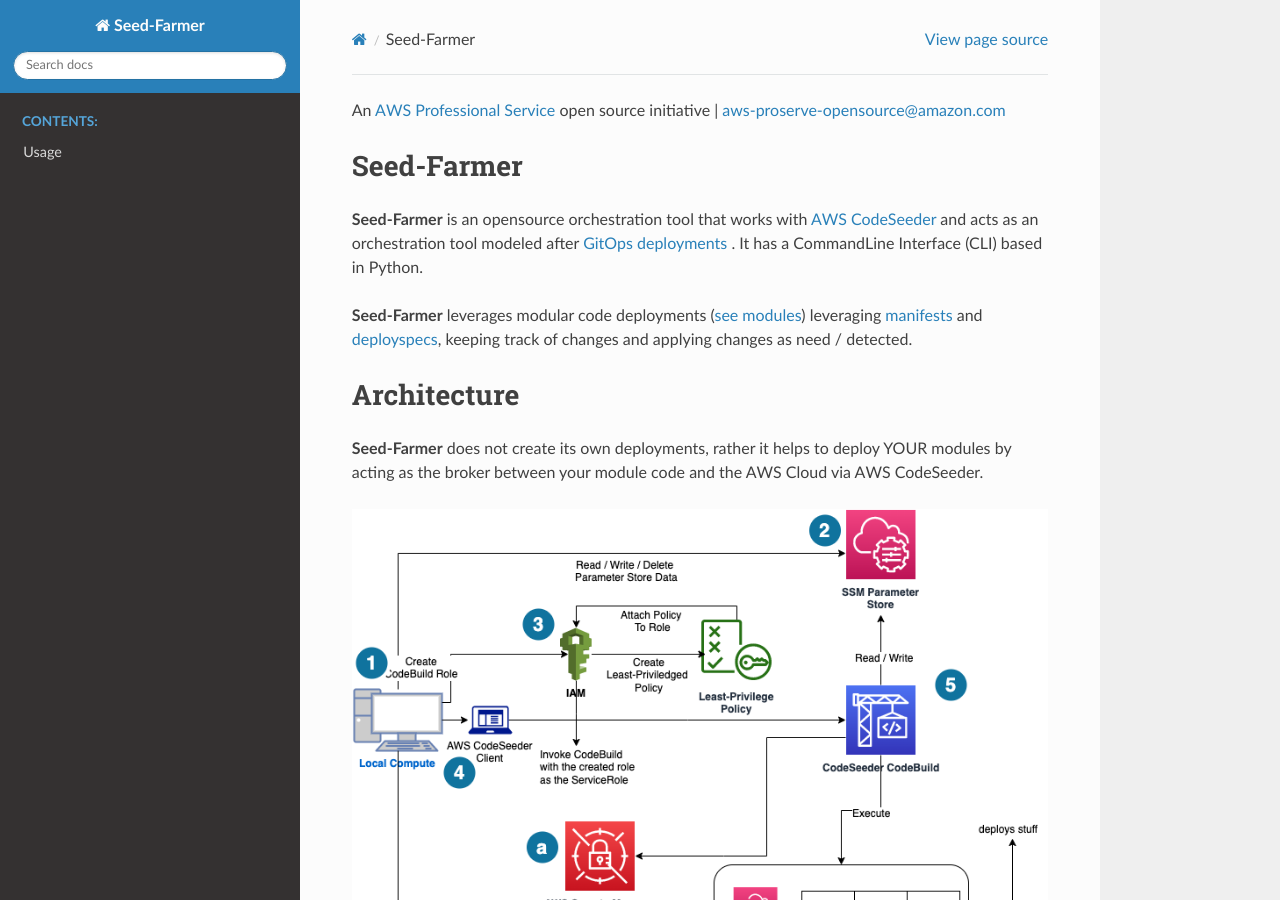
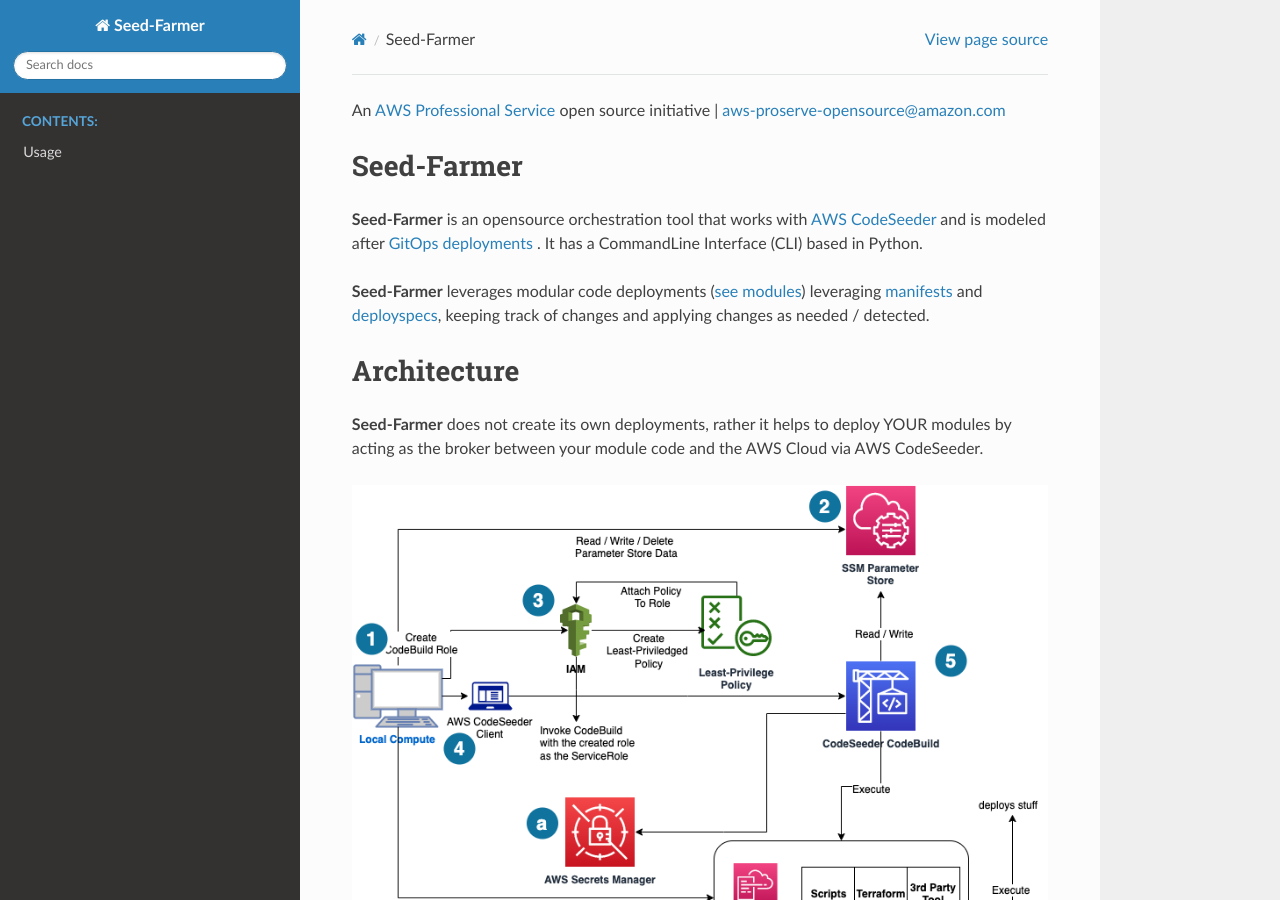
Before and after one commit to awslabs/seed-farmer, a Sphinx documentation site: the page built from docs/source/index.rst, in a window 1280 px wide and 900 px high. Built offline with Sphinx 7.4.7 and the Read the Docs theme 2.0.0, drawn with Linux system fonts in a browser that asks for light colours; pages that are not in the unit, such as notebooks, are missing from menus; the version number could not be read and is left out.

Commit message:
editing docs

```diff
--- a/docs/source/index.rst
+++ b/docs/source/index.rst
@@ -3,10 +3,10 @@
 
 Seed-Farmer
 ==============
-**Seed-Farmer** is an opensource orchestration tool that works with `AWS CodeSeeder <https://github.com/awslabs/aws-codeseeder>`_ and acts as an orchestration tool modeled after `GitOps deployments <https://www.gitops.tech/>`_ .
+**Seed-Farmer** is an opensource orchestration tool that works with `AWS CodeSeeder <https://github.com/awslabs/aws-codeseeder>`_ and is modeled after `GitOps deployments <https://www.gitops.tech/>`_ .
 It has a CommandLine Interface (CLI) based in Python.
 
-**Seed-Farmer** leverages modular code deployments (`see modules <module_development.html>`_) leveraging `manifests <manifests.html>`_ and `deployspecs <deployspec.html>`_, keeping track of changes and applying changes as need / detected.
+**Seed-Farmer** leverages modular code deployments (`see modules <module_development.html>`_) leveraging `manifests <manifests.html>`_ and `deployspecs <deployspec.html>`_, keeping track of changes and applying changes as needed / detected.
 
 
 Architecture
```
